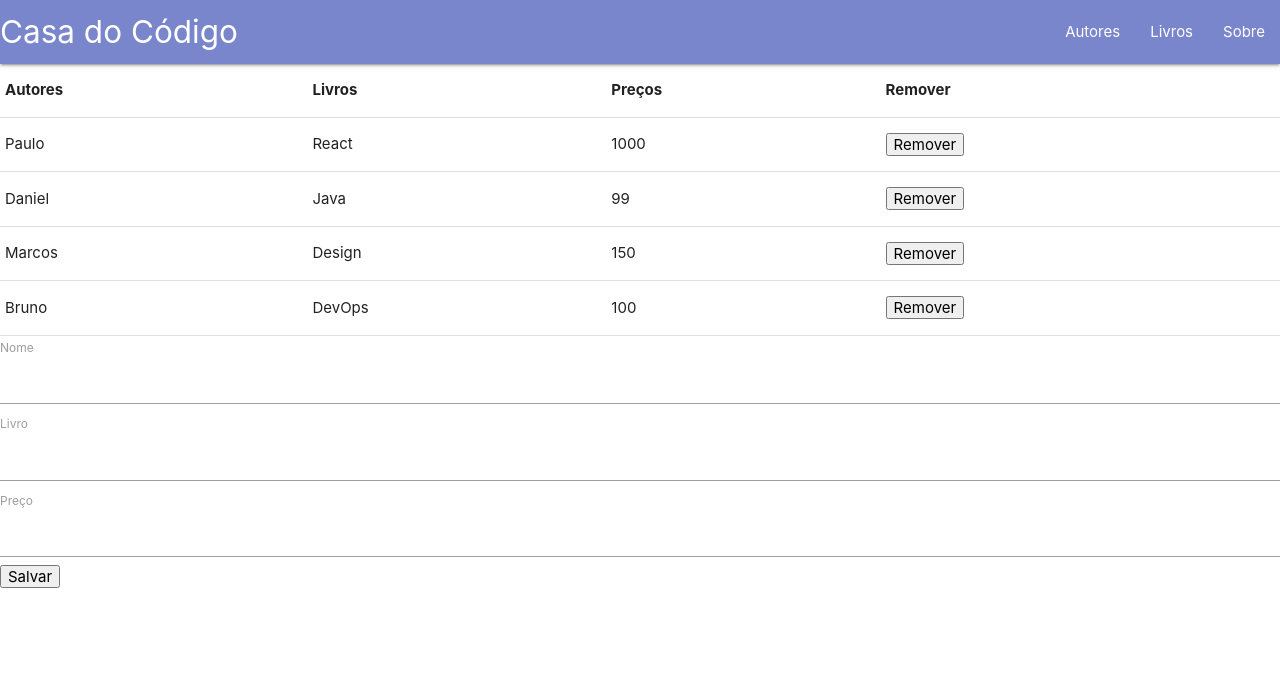
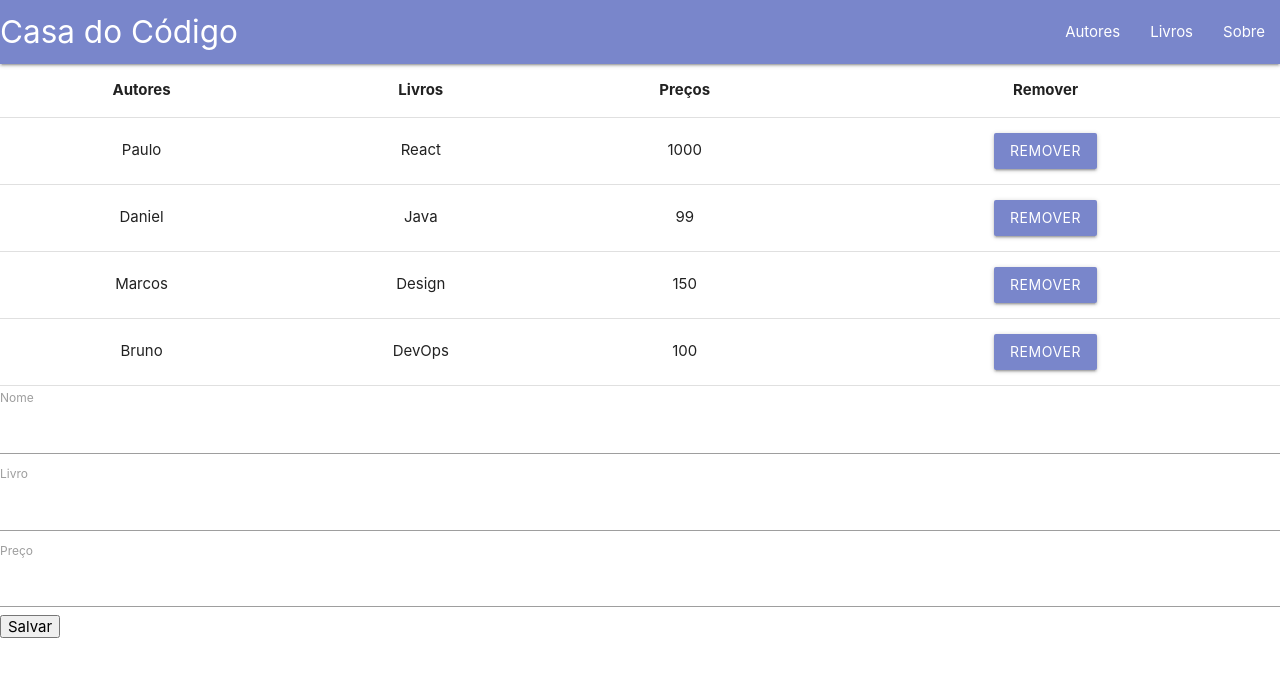
Before and after one commit to danilotecoliveira/react-course, a React (Create React App) app: page / in a window 1280 px wide. Shown: the top 676 px of the page. Built offline with nearby package versions, Linux system fonts and the light colour scheme.

Commit message:
Estilizando a tabela

```diff
--- a/src/Tabela.js
+++ b/src/Tabela.js
@@ -21,7 +21,7 @@ const TableBody = (props) => {
                 <td>{linha.nome}</td>
                 <td>{linha.livro}</td>
                 <td>{linha.preco}</td>
-                <td><button onClick = { () => { props.removeAutor(index) } }>Remover</button></td>
+                <td><button onClick = { () => { props.removeAutor(index) } } className = "waves-effect waves-light indigo lighten-2 btn">Remover</button></td>
             </tr>
         );
     });
@@ -41,7 +41,7 @@ class Tabela extends Component {
         const { autores, removeAutor } = this.props;
 
         return (
-            <table>
+            <table className="centered highlight">
                 <TableHead />
                 <TableBody autores = { autores } removeAutor = { removeAutor } />
             </table>
```
